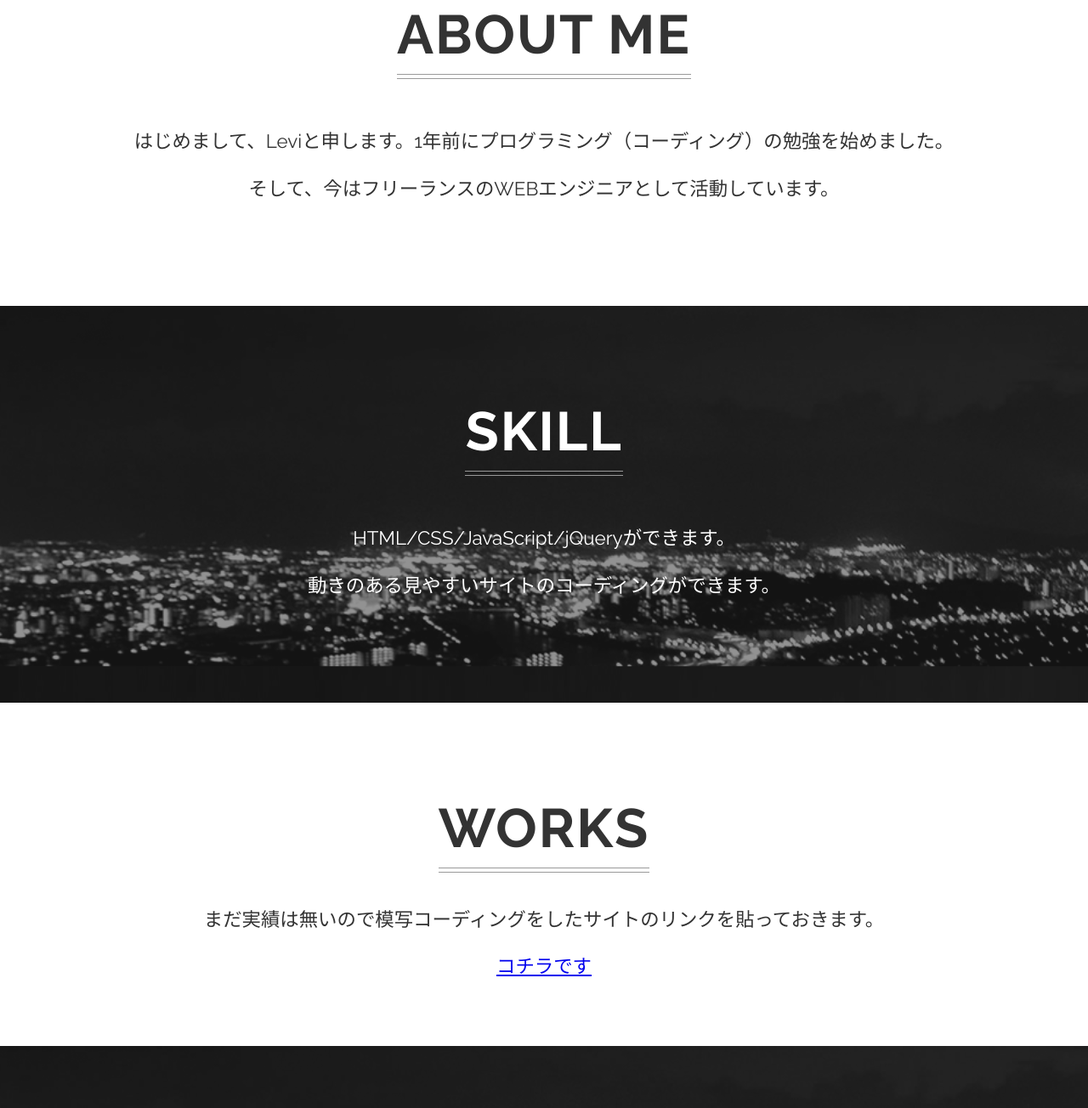
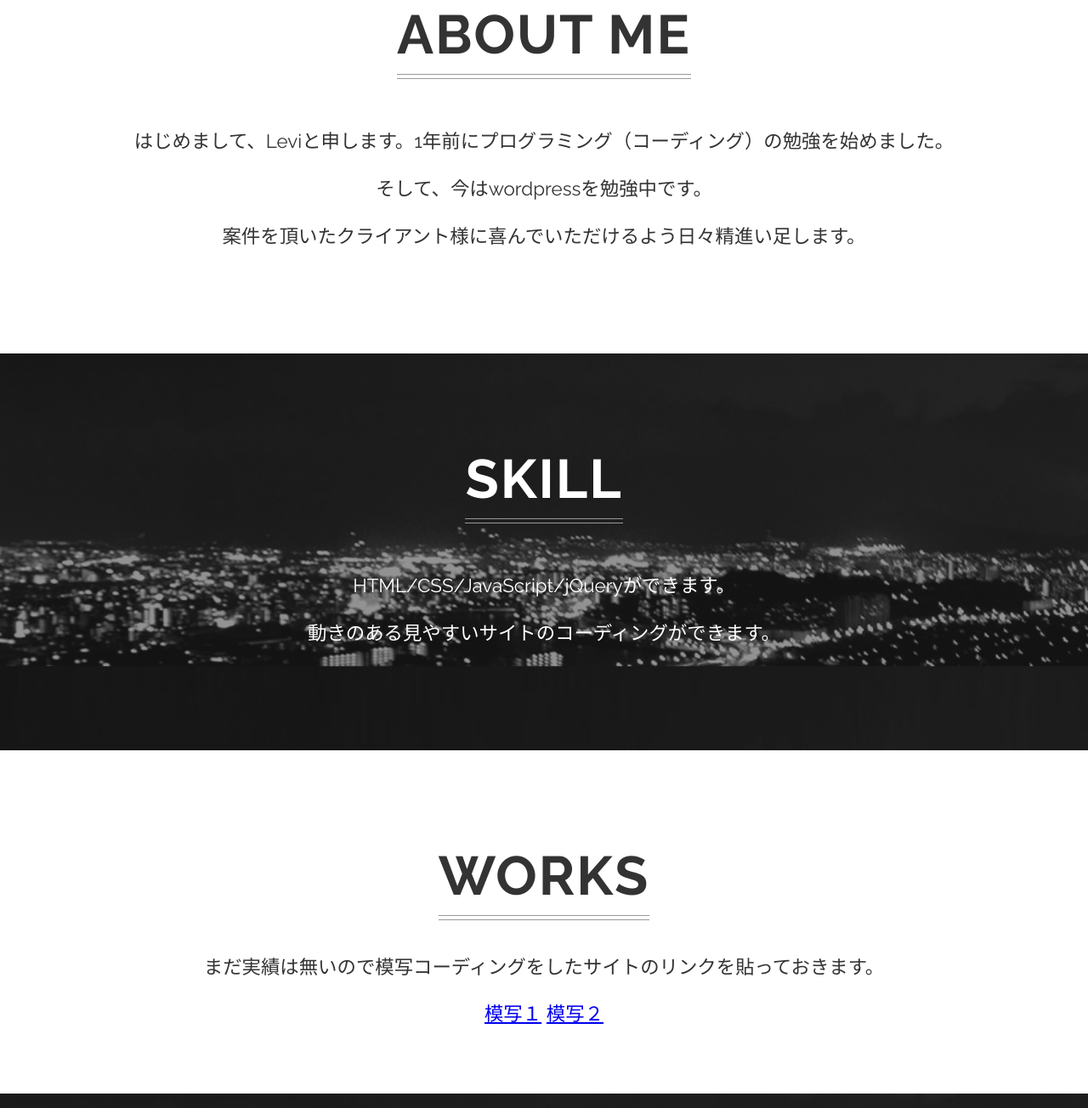
Before and after one commit to Levi910/portfolio, a plain HTML site: page index.html in a window 1280 px wide. Shown: the part 816-2120 px from the top of the page at 85% size. Drawn offline with Linux system fonts and the light colour scheme.

Commit message:
Update index.html

```diff
--- a/index.html
+++ b/index.html
@@ -21,7 +21,7 @@
     <section class="about" id="about">
       <h2 class="heading">ABOUT ME</h2>
       <p class="about-text">
-        はじめまして、Leviと申します。1年前にプログラミング（コーディング）の勉強を始めました。<br>そして、今はフリーランスのWEBエンジニアとして活動しています。
+        はじめまして、Leviと申します。1年前にプログラミング（コーディング）の勉強を始めました。<br>そして、今はwordpressを勉強中です。<br>案件を頂いたクライアント様に喜んでいただけるよう日々精進い足します。
       </p>
     </section>
     <section class="skill">
@@ -31,7 +31,8 @@
     <section class="works">
       <h2 class="heading">WORKS</h2>
       <p>まだ実績は無いので模写コーディングをしたサイトのリンクを貼っておきます。</p>
-      <a class="link" href="https://code-step.com/demo/html/portfolio1/">コチラです</a>
+      <a class="link" href="https://code-step.com/demo/html/portfolio1/">模写１</a>
+      <a class="link" href="https://isara.life/">模写２</a>
     </section>
     <section class="contact" id="contact">
       <h2 class="heading">CONTACT</h2>
```
